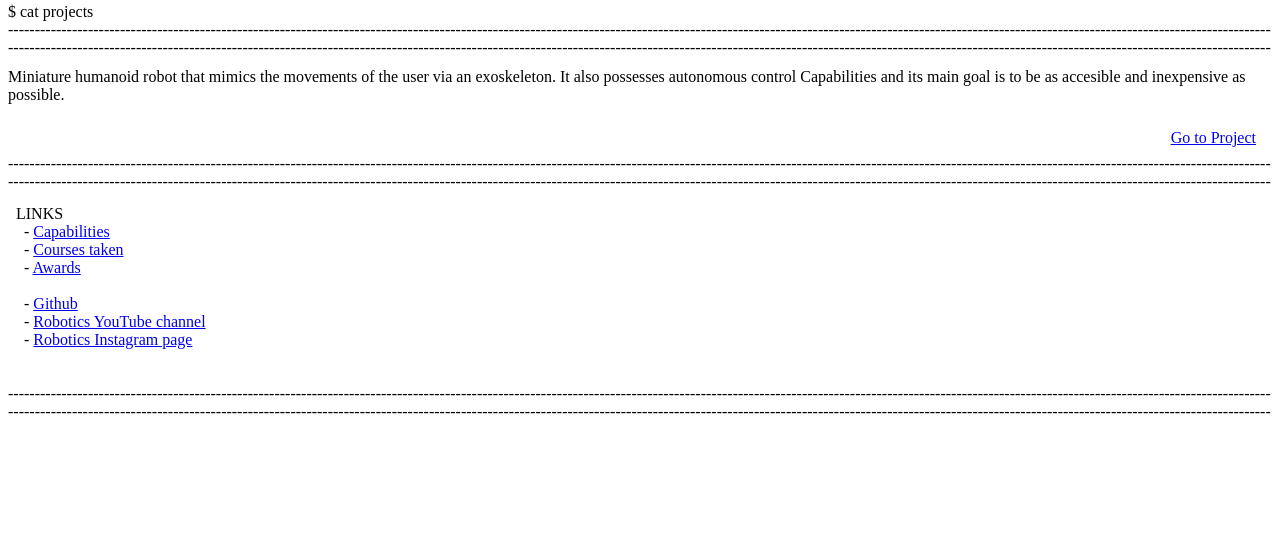
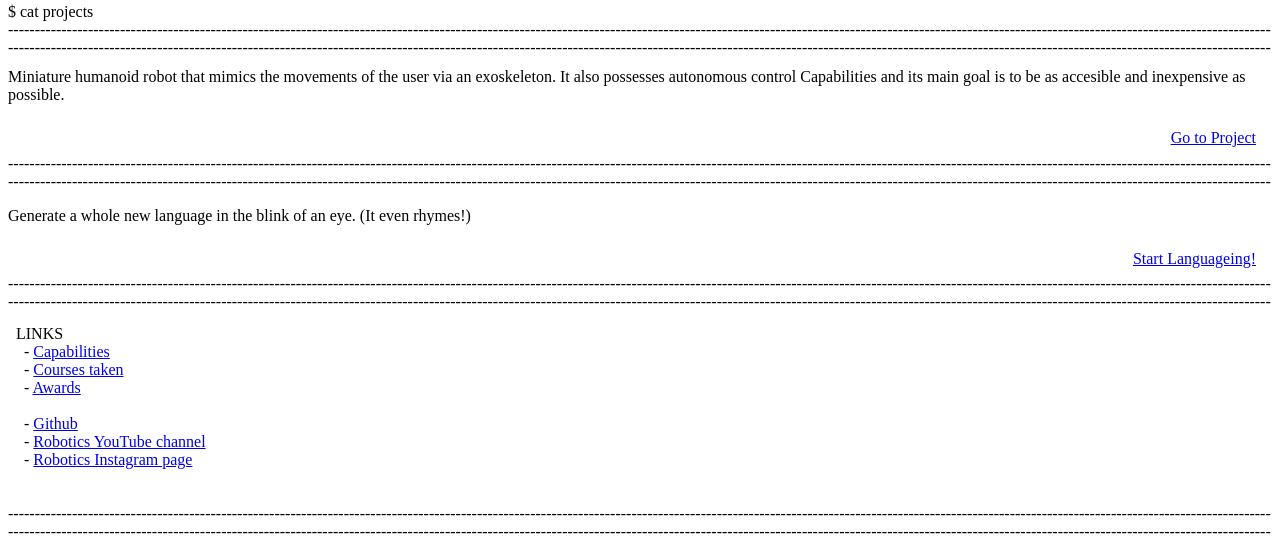
Before and after one commit to CoolRobotsAndStuff/personal_website, a Python web app: template templates/en/tech.html in a window 1280 px wide. Shown: the part 242-799 px from the top of the page. Before the commit the page ends 656 px from the top, so only its background shows below. Run offline with Jinja, Linux system fonts and the light colour scheme; the template is opened without the code that fills it: most values are stand-ins (such as "Sample title", 1, 10 or a date in 2020).

Commit message:
added simple language pages

```diff
--- a/templates/base_tech.html
+++ b/templates/base_tech.html
@@ -90,7 +90,8 @@
 {% block intro %}{% endblock %}
 </div>
 
-<div><p class="sep">{{'-' * 1000}}</p><div>
+<!-- Mini Me -->
+<div><p class="sep">{{'-' * 1000}}</p></div>
   <div style="margin-top: 2ex;">
     <div style="float: left; margin-bottom: 2ex; margin-top: -27.5px">
       {% for c in ['Mini ', 'Me  '] %}
@@ -114,6 +115,31 @@
   </div>
 
 
+<!-- Simple Language Maker -->
+<div><p class="sep">{{'-' * 1000}}</p></div>
+  <div style="margin-top: 2ex;">
+    <div style="float: left; margin-bottom: 2ex; margin-top: -27.5px;">
+      {% block simple_language_maker_title %}{% endblock %}
+      <br>
+    </div>
+
+    <div style="clear: both;">
+      {% block simple_language_maker_description %}{% endblock %}
+    </div>
+
+    <br>
+
+    <div style="border-style: none; border-width:2px;  float: right; padding-left: 2ch; padding-right: 2ch; padding-top: 1ex; padding-bottom: 1ex;">
+      <a href="./projects/simple_language_maker/?theme={{theme}}">
+        {% block go_to_simple_languge_maker %}{% endblock %}
+      </a>
+    </div>
+
+    <br style="clear: both;">
+
+  </div>
+
+<!-- Links -->
   <div><p class="sep">{{'-' * 1000}}</p><div>
 
   <div style="clear: both; margin-top: 0; padding-top: 0; white-space: pre-wrap">
--- a/templates/en/tech.html
+++ b/templates/en/tech.html
@@ -27,6 +27,18 @@
 
 {% block go_to_mini_me %}Go to Project{% endblock %}
 
+{% block simple_language_maker_title %}
+  {% for c in ['Sim', 'ple ', 'Lan', 'guage ', 'Maker    '] %}
+  <p class="main_title_part" style="float: left; white-space: pre; ">{{get_big_text(c, 'standard', 100)}}</p>
+  {% endfor %}
+{% endblock %}
+
+{% block simple_language_maker_description %}
+  Generate a whole new language in the blink of an eye. (It even rhymes!)
+{% endblock %}
+
+{% block go_to_simple_languge_maker %}Start Languageing!{% endblock %}
+
 {% block link_capabilities %}Capabilities{% endblock %}
 
 {% block link_courses %}Courses taken{% endblock %}
```
Also changed, not shown: templates/en/projects/simple_language_maker.html (added, +18 -0 lines), templates/es/projects/simple_language_maker.html (added, +19 -0 lines), templates/es/tech.html (+15 -0 lines), templates/projects/base_simple_language_maker.html (added, +16 -0 lines), static/projects/simple_language_maker/screenshot.png (added).
